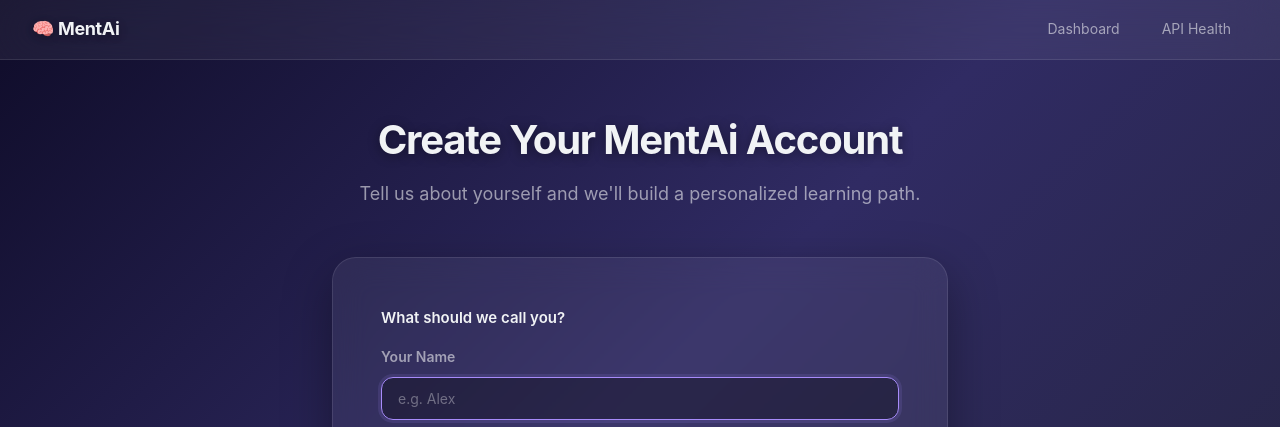
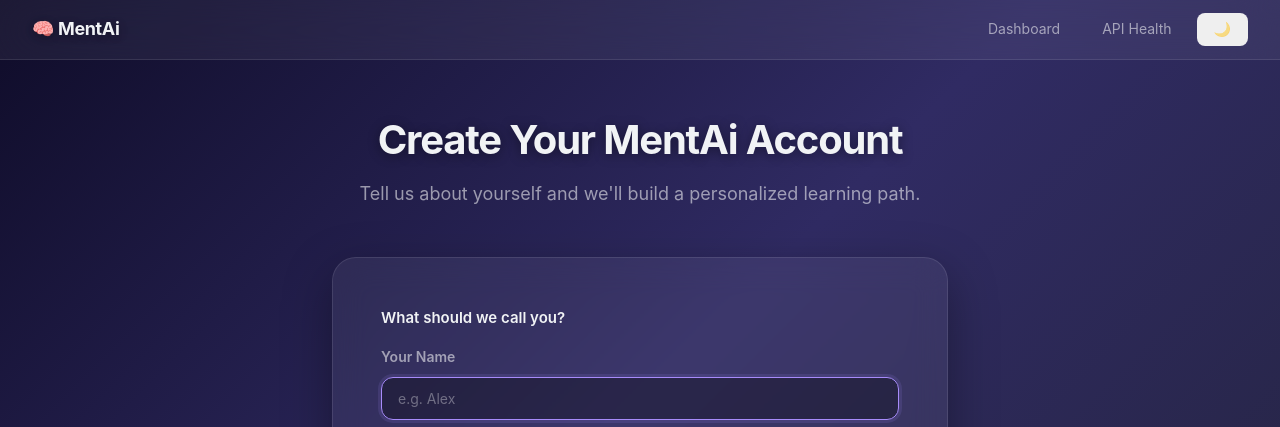
Before and after one commit to King-odysseus/mentai, a FastAPI app: page /onboarding in a window 1280 px wide. Shown: the top 427 px of the page. Run offline with FastAPI, Linux system fonts and the light colour scheme.

Commit message:
feat: editor collapse toggle + dark/light mode toggle with localStorage
Editor collapse:
- Collapse button (▶) in editor toolbar toggles center panel visibility
- Collapsed state uses CSS grid '0fr' column — chat takes full width
- Button switches between ▶ (collapsed) and ◀ (expanded)
- Automatically focuses chat input when collapsed
- CodeMirror redraws after transition for proper sizing

Dark/Light mode:
- Theme toggle button (🌙/☀️) in top nav bar on all pages
- Light mode: warm purple gradient (#f5f3ff → #ede9fe → #eef2ff),
  dark text, semi-transparent white glass surfaces
- Dark mode: deep purple gradient, white text, frosted glass (preserved)
- All glassmorphism CSS variables override in [data-theme='light']
- Theme persists in localStorage, survives page reloads
- Default is dark mode (matches CodeMirror One Dark theme)

Co-Authored-By: Claude Opus 4.8 <noreply@anthropic.com>

```diff
--- a/static/css/main.css
+++ b/static/css/main.css
@@ -1,10 +1,11 @@
 /* ==========================================================================
    MentAi — Glassmorphism Design System
    Frosted glass surfaces on a deep gradient background.
+   Light mode via [data-theme="light"].
    ========================================================================== */
 
 :root {
-  /* Glass palette */
+  /* Glass palette — dark mode (default) */
   --glass-bg-start: #0f0c29;
   --glass-bg-mid: #302b63;
   --glass-bg-end: #24243e;
@@ -66,6 +67,34 @@
   --transition: 250ms cubic-bezier(0.4, 0, 0.2, 1);
 }
 
+/* Light mode — soft frosted glass on warm gradient */
+[data-theme="light"] {
+  --glass-bg-start: #f5f3ff;
+  --glass-bg-mid: #ede9fe;
+  --glass-bg-end: #eef2ff;
+
+  --glass-surface: rgba(255, 255, 255, 0.5);
+  --glass-surface-hover: rgba(255, 255, 255, 0.7);
+  --glass-surface-active: rgba(255, 255, 255, 0.85);
+  --glass-border: rgba(0, 0, 0, 0.08);
+  --glass-border-hover: rgba(0, 0, 0, 0.14);
+
+  --glass-text: #1a1d23;
+  --glass-text-secondary: rgba(0, 0, 0, 0.45);
+  --glass-text-muted: rgba(0, 0, 0, 0.3);
+
+  --glass-primary: #7c3aed;
+  --glass-primary-bg: rgba(124, 58, 237, 0.08);
+  --glass-accent: #059669;
+  --glass-success: #059669;
+  --glass-warning: #d97706;
+  --glass-danger: #dc2626;
+
+  --shadow-glass: 0 8px 32px rgba(0, 0, 0, 0.08);
+  --shadow-glass-lg: 0 16px 48px rgba(0, 0, 0, 0.12);
+  --shadow-glass-xl: 0 24px 64px rgba(0, 0, 0, 0.16);
+  --shadow-glass-glow: 0 0 20px rgba(124, 58, 237, 0.1);
+}
 *, *::before, *::after { box-sizing: border-box; margin: 0; padding: 0; }
 html { font-size: 16px; -webkit-text-size-adjust: 100%; }
 
--- a/templates/base.html
+++ b/templates/base.html
@@ -1,5 +1,5 @@
 <!DOCTYPE html>
-<html lang="en" data-theme="light">
+<html lang="en" data-theme="dark" id="html-root">
 <head>
   <meta charset="UTF-8">
   <meta name="viewport" content="width=device-width, initial-scale=1.0">
@@ -13,6 +13,7 @@
     <div class="topnav-links">
       <a href="/" class="topnav-link">Dashboard</a>
       <a href="/api/health" class="topnav-link" target="_blank">API Health</a>
+      <button class="topnav-link" id="btn-theme-toggle" title="Toggle theme">🌙</button>
     </div>
   </nav>
 
@@ -20,6 +21,25 @@
     {% block content %}{% endblock %}
   </main>
 
+  <script>
+  // Theme toggle — persists to localStorage
+  document.addEventListener("DOMContentLoaded", () => {
+    const root = document.getElementById("html-root");
+    const saved = localStorage.getItem("mentai_theme");
+    if (saved) root.dataset.theme = saved;
+
+    const btn = document.getElementById("btn-theme-toggle");
+    if (btn) {
+      btn.textContent = root.dataset.theme === "dark" ? "🌙" : "☀️";
+      btn.addEventListener("click", () => {
+        const next = root.dataset.theme === "dark" ? "light" : "dark";
+        root.dataset.theme = next;
+        btn.textContent = next === "dark" ? "🌙" : "☀️";
+        localStorage.setItem("mentai_theme", next);
+      });
+    }
+  });
+  </script>
   {% block extra_js %}{% endblock %}
 </body>
 </html>
--- a/templates/workspace.html
+++ b/templates/workspace.html
@@ -30,14 +30,15 @@
   </aside>
 
   <!-- Center: Code Editor + Output -->
-  <section class="panel panel-center">
-    <div class="panel-header">
+  <section class="panel panel-center" id="panel-center">
+    <div class="panel-header" id="editor-header">
       <h3 id="editor-title">📝 Select a file</h3>
       <div class="editor-actions">
         <button class="btn btn-sm btn-primary" id="btn-save-file">💾 Save</button>
         <button class="btn btn-sm" id="btn-run-file">▶ Run</button>
         <button class="btn btn-sm" id="btn-preview-file">🌐 Preview</button>
         <button class="btn btn-sm" id="btn-review-file">🔍 Review</button>
+        <button class="btn-icon" id="btn-collapse-editor" title="Collapse editor">▶</button>
       </div>
     </div>
     <div class="panel-body editor-body" id="editor-container">
```
Also changed, not shown: static/css/workspace.css (+8 -0 lines), static/js/workspace/workspace.js (+27 -0 lines).
